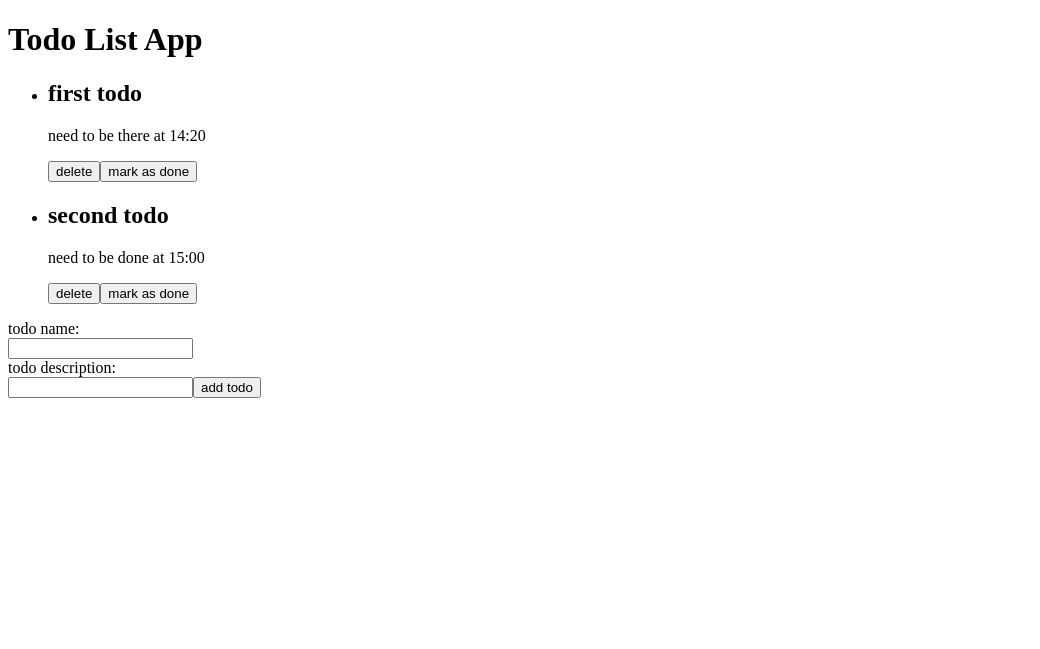
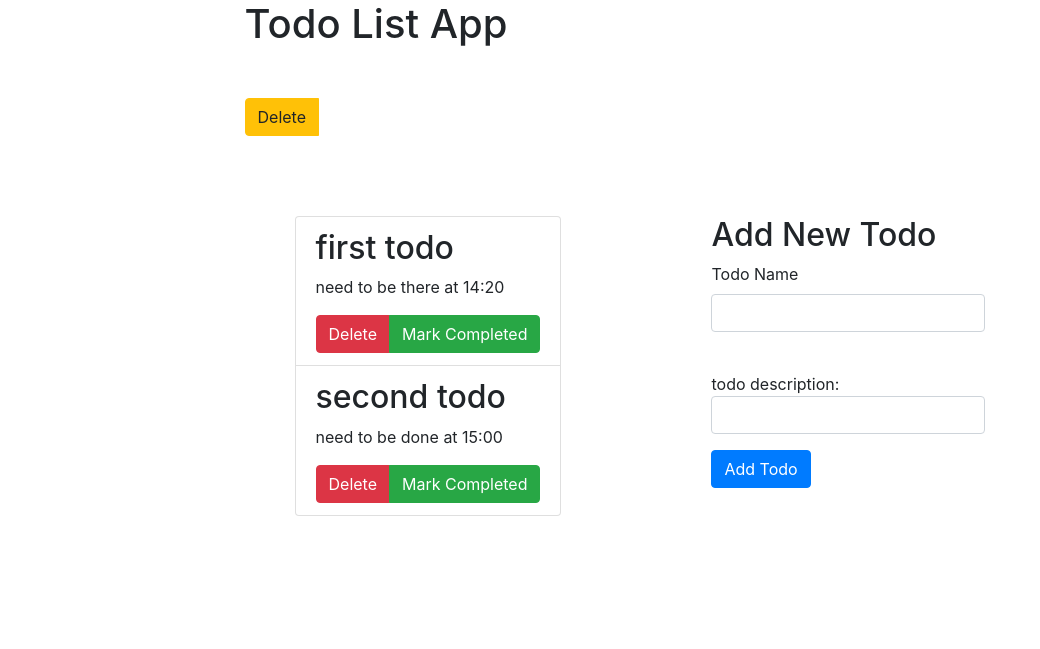
Before and after one commit to morhaham/todo-list-reactjs, a React app: page / in a window 1280 px wide. Shown: the whole page, without its empty margins (0-1040 px from the left). Built offline with nearby package versions, Linux system fonts and the light colour scheme.

Commit message:
app done no localstorage yet

```diff
--- a/public/index.html
+++ b/public/index.html
@@ -4,7 +4,12 @@
 <head>
 	<meta charset="utf-8">
 	<meta name="viewport" content="width=device-width, initial-scale=1, shrink-to-fit=no">
-
+	<link
+  rel="stylesheet"
+  href="https://maxcdn.bootstrapcdn.com/bootstrap/4.3.1/css/bootstrap.min.css"
+  integrity="sha384-ggOyR0iXCbMQv3Xipma34MD+dH/1fQ784/j6cY/iJTQUOhcWr7x9JvoRxT2MZw1T"
+  crossorigin="anonymous"
+	/>
 	<title>todo list app</title>
 </head>
 
--- /dev/null
+++ b/src/components/todoList/AddTodo.js
@@ -0,0 +1,51 @@
+import React from "react";
+
+class AddTodo extends React.Component {
+  constructor(props) {
+    super(props);
+    this.inputTodoName = React.createRef();
+    this.inputTodoDesc = React.createRef();
+  }
+
+  handleSubmit = e => {
+    e.preventDefault();
+    this.props.onSubmit(
+      this.inputTodoName.current.value,
+      this.inputTodoDesc.current.value
+    );
+    e.target.reset();
+  };
+
+  render() {
+    return (
+      <form
+        className="d-inline-block"
+        id="form-add-todo"
+        onSubmit={this.handleSubmit}
+        action=""
+      >
+        <h2>Add New Todo</h2>
+        <div className="form-group">
+          <label for="todo-name">Todo Name</label>
+          <input
+            className="form-control"
+            ref={this.inputTodoName}
+            type="text"
+          />
+          <br />
+        </div>
+        <div className="form-group">
+          todo description: <br />
+          <input
+            className="form-control"
+            ref={this.inputTodoDesc}
+            type="text"
+          />
+        </div>
+        <input className="btn btn-primary" type="submit" value="Add Todo" />
+      </form>
+    );
+  }
+}
+
+export default AddTodo;
--- /dev/null
+++ b/src/components/todoList/CancelSelection.js
@@ -0,0 +1,21 @@
+import React from "react";
+
+class CancelSelection extends React.Component {
+  handleClick = () => {
+    this.props.cancelSelection();
+  };
+  render() {
+    const display = this.props.isAnyBoxChecked() ? "d-inline-block" : "d-none";
+    return (
+      <button
+        className={"btn btn-secondary " + display}
+        onClick={this.handleClick}
+      >
+        {" "}
+        Cancel Selection{" "}
+      </button>
+    );
+  }
+}
+
+export default CancelSelection;
--- /dev/null
+++ b/src/components/todoList/Delete.js
@@ -0,0 +1,21 @@
+import React from "react";
+
+class Delete extends React.Component {
+  handleClick = () => {
+    this.props.displayCheckboxes();
+    this.props.toggleDelBtn();
+  };
+  render() {
+    const display = this.props.isTodoListEmpty() ? "d-none" : "d-inline-block";
+    return (
+      <button
+        className={"btn btn-warning " + display}
+        onClick={this.handleClick}
+      >
+        Delete
+      </button>
+    );
+  }
+}
+
+export default Delete;
--- /dev/null
+++ b/src/components/todoList/DeleteSelected.js
@@ -0,0 +1,21 @@
+import React from "react";
+
+class DeleteSelected extends React.Component {
+  handleClick = () => {
+    this.props.deleteSelected();
+  };
+
+  render() {
+    const display = this.props.isAnyBoxChecked() ? "d-inline-block" : "d-none";
+    return (
+      <button
+        className={"btn btn-danger " + display}
+        onClick={this.handleClick}
+      >
+        Delete Selected
+      </button>
+    );
+  }
+}
+
+export default DeleteSelected;
--- a/src/components/todoList/NewTodo.js
+++ /dev/null
@@ -1,35 +0,0 @@
-import React from "react";
-
-class NewTodo extends React.Component {
-  constructor(props) {
-    super(props);
-    this.inputTodoName = React.createRef();
-    this.inputTodoDesc = React.createRef();
-  }
-
-  handleSubmit = e => {
-    e.preventDefault();
-    this.props.onSubmit(
-      this.inputTodoName.current.value,
-      this.inputTodoDesc.current.value
-    );
-    e.target.reset();
-  };
-
-  render() {
-    return (
-      <div className="add-new-todo">
-        <form onSubmit={this.handleSubmit} action="">
-          todo name: <br />
-          <input ref={this.inputTodoName} type="text" />
-          <br />
-          todo description: <br />
-          <input ref={this.inputTodoDesc} type="text" />
-          <input type="submit" value="add todo" />
-        </form>
-      </div>
-    );
-  }
-}
-
-export default NewTodo;
--- /dev/null
+++ b/src/components/todoList/SelectAll.js
@@ -0,0 +1,20 @@
+import React from "react";
+
+class SelectAll extends React.Component {
+  handleClick = () => {
+    this.props.selectAll();
+  };
+  render() {
+    const display =
+      this.props.isDelBtnActive && !this.props.isTodoListEmpty()
+        ? "d-inline-block"
+        : "d-none";
+    return (
+      <button className={"btn btn-dark " + display} onClick={this.handleClick}>
+        Select All
+      </button>
+    );
+  }
+}
+
+export default SelectAll;
--- a/src/components/todoList/Todo.js
+++ b/src/components/todoList/Todo.js
@@ -1,22 +1,35 @@
 import React from "react";
 function Todo(props) {
-  const completed = props.completed ? "completed" : "";
+  const classCompleted = props.completed ? "completed" : "";
+  const toDisplayCheckbox = props.checkbox.toDisplay
+    ? "d-inline-block"
+    : "d-none";
   return (
-    <li className={"todo " + completed}>
+    <li className="todo list-group-item">
+      <div className={"todo-content " + classCompleted}>
+        <input
+          type="checkbox"
+          className={"" + toDisplayCheckbox}
+          checked={props.checkbox.isChecked}
+          onChange={() => props.toggleCheckbox(props.todoId)}
+        />
         <h2 className="todo-name">{props.todoName}</h2>
         <p className="todo-desc">{props.todoDesc}</p>
+      </div>
+      <div className="btn-group">
         <button
           onClick={() => props.deleteTodo(props.todoId)}
-        className="delete-todo"
+          className="btn btn-danger"
         >
-        delete
+          Delete
         </button>
         <button
           onClick={() => props.markTodo(props.todoId)}
-        className="mark-done"
+          className="btn btn-success"
         >
-        mark as done
+          Mark Completed
         </button>
+      </div>
     </li>
   );
 }
--- a/src/components/todoList/TodoList.js
+++ b/src/components/todoList/TodoList.js
@@ -12,11 +12,17 @@ function TodoList(props) {
         completed={todo.completed}
         deleteTodo={props.deleteTodo}
         markTodo={props.markTodo}
+        checkbox={todo.checkbox}
+        toggleCheckbox={props.toggleCheckbox}
       />
     );
   });
 
-  return <ul>{todos}</ul>;
+  return (
+    <ul className="list-group d-inline-block" id="todo-list">
+      {todos}
+    </ul>
+  );
 }
 
 export default TodoList;
--- a/src/components/todoList/TodoListApp.js
+++ b/src/components/todoList/TodoListApp.js
@@ -1,8 +1,11 @@
 import React from "react";
 import shortid from "shortid";
 import TodoList from "./TodoList";
-import NewTodo from "./NewTodo";
-import "./todo-app.css";
+import AddTodo from "./AddTodo";
+import Delete from "./Delete";
+import SelectAll from "./SelectAll";
+import CancelSelection from "./CancelSelection";
+import DeleteSelected from "./DeleteSelected";
 
 class TodoListApp extends React.Component {
   constructor(props) {
@@ -13,29 +16,44 @@ class TodoListApp extends React.Component {
           id: shortid.generate(),
           name: "first todo",
           desc: "need to be there at 14:20",
-          completed: false
+          completed: false,
+          checkbox: {
+            toDisplay: false,
+            isChecked: false
+          }
         },
         {
           id: shortid.generate(),
           name: "second todo",
           desc: "need to be done at 15:00",
-          completed: false
+          completed: false,
+          checkbox: {
+            toDisplay: false,
+            isChecked: false
+          }
         }
-      ]
+      ],
+      isDelBtnActive: false
     };
   }
 
   addTodo = (name, desc) => {
     const todos = this.state.todos.slice();
+    this.cancelSelection();
     this.setState({
       todos: todos.concat([
         {
           id: shortid.generate(),
           name: name,
           desc: desc,
-          completed: false
+          completed: false,
+          checkbox: {
+            toDisplay: false,
+            isChecked: false
+          }
         }
-      ])
+      ]),
+      isDelBtnActive: false
     });
   };
 
@@ -59,21 +77,130 @@ class TodoListApp extends React.Component {
         this.setState({
           todos: todos
         });
-        console.log(todo);
       }
     });
   };
 
+  toggleCheckbox = todoId => {
+    const todos = this.state.todos;
+    for (let i = 0; i < todos.length; i++) {
+      const todo = todos[i];
+      if (todo.id === todoId) {
+        todo.checkbox.isChecked = !todo.checkbox.isChecked;
+      }
+    }
+    this.setState({
+      todos: todos
+    });
+  };
+
+  displayCheckboxes = () => {
+    const todos = this.state.todos;
+    todos.forEach(todo => {
+      todo.checkbox.toDisplay = !todo.checkbox.toDisplay;
+    });
+    this.setState({
+      todos: todos
+    });
+  };
+
+  isAnyBoxChecked = () => {
+    const todos = this.state.todos;
+    for (let i = 0; i < todos.length; i++) {
+      const todo = todos[i];
+      if (todo.checkbox.isChecked) {
+        return true;
+      }
+    }
+    return false;
+  };
+
+  cancelSelection = () => {
+    const todos = this.state.todos;
+    todos.forEach(todo => {
+      todo.checkbox.isChecked = false;
+    });
+    this.reset();
+  };
+
+  selectAll = () => {
+    const todos = this.state.todos;
+    todos.forEach(todo => {
+      todo.checkbox.isChecked = true;
+    });
+    this.setState({
+      todos: todos
+    });
+  };
+
+  deleteSelected = () => {
+    const todos = this.state.todos;
+    for (let i = 0; i < todos.length; i++) {
+      const todo = todos[i];
+      if (todo.checkbox.isChecked) {
+        todos.splice(i, 1);
+        --i;
+      }
+    }
+    this.reset();
+  };
+
+  reset = () => {
+    const todos = this.state.todos;
+    todos.forEach(todo => {
+      todo.checkbox.toDisplay = false;
+      todo.checkbox.isChecked = false;
+    });
+    this.setState({
+      todos: todos,
+      isDelBtnActive: false
+    });
+  };
+
+  toggleDelBtn = () => {
+    this.setState({
+      isDelBtnActive: !this.state.isDelBtnActive
+    });
+  };
+
+  isTodoListEmpty = () => {
+    if (this.state.todos && this.state.todos.length) {
+      return false;
+    }
+    return true;
+  };
+
   render() {
     return (
-      <div id="todo-list">
+      <div id="todo-list-app">
         <h1>Todo List App</h1>
+        <div id="control-btns" className="btn-group btn-group-md">
+          <Delete
+            displayCheckboxes={this.displayCheckboxes}
+            toggleDelBtn={this.toggleDelBtn}
+            isTodoListEmpty={this.isTodoListEmpty}
+          />
+          <SelectAll
+            isDelBtnActive={this.state.isDelBtnActive}
+            selectAll={this.selectAll}
+            isTodoListEmpty={this.isTodoListEmpty}
+          />
+          <CancelSelection
+            isAnyBoxChecked={this.isAnyBoxChecked}
+            cancelSelection={this.cancelSelection}
+          />
+          <DeleteSelected
+            deleteSelected={this.deleteSelected}
+            isAnyBoxChecked={this.isAnyBoxChecked}
+          />
+        </div>
         <TodoList
           todos={this.state.todos}
           deleteTodo={this.deleteTodo}
           markTodo={this.markTodo}
+          toggleCheckbox={this.toggleCheckbox}
         />
-        <NewTodo onSubmit={this.addTodo} />
+        <AddTodo onSubmit={this.addTodo} />
       </div>
     );
   }
--- a/src/components/todoList/todo-app.css
+++ b/src/components/todoList/todo-app.css
@@ -1,3 +1,35 @@
 .completed {
   text-decoration: line-through;
 }
+
+#control-btns {
+  display: block;
+  margin-bottom: 30px;
+}
+
+#root {
+  width: 100%;
+  display: flex;
+  justify-content: center;
+}
+
+#todo-list-app {
+  width: auto;
+}
+
+#todo-list-app h1 {
+  margin-bottom: 50px;
+}
+
+#todo-list {
+  height: 60vh;
+  margin: 0 50px 0 0;
+  padding: 50px;
+  float: left;
+  overflow: auto;
+}
+
+#form-add-todo {
+  padding: 50px;
+  float: left;
+}
--- a/src/index.js
+++ b/src/index.js
@@ -1,6 +1,7 @@
 import React from "react";
 import ReactDOM from "react-dom";
 import TodoListApp from "./components/todoList/TodoListApp";
+import "./components/todoList/todo-app.css";
 
 function App(props) {
   return <TodoListApp />;
```
Lines whose indentation alone changed are shown as unchanged.
